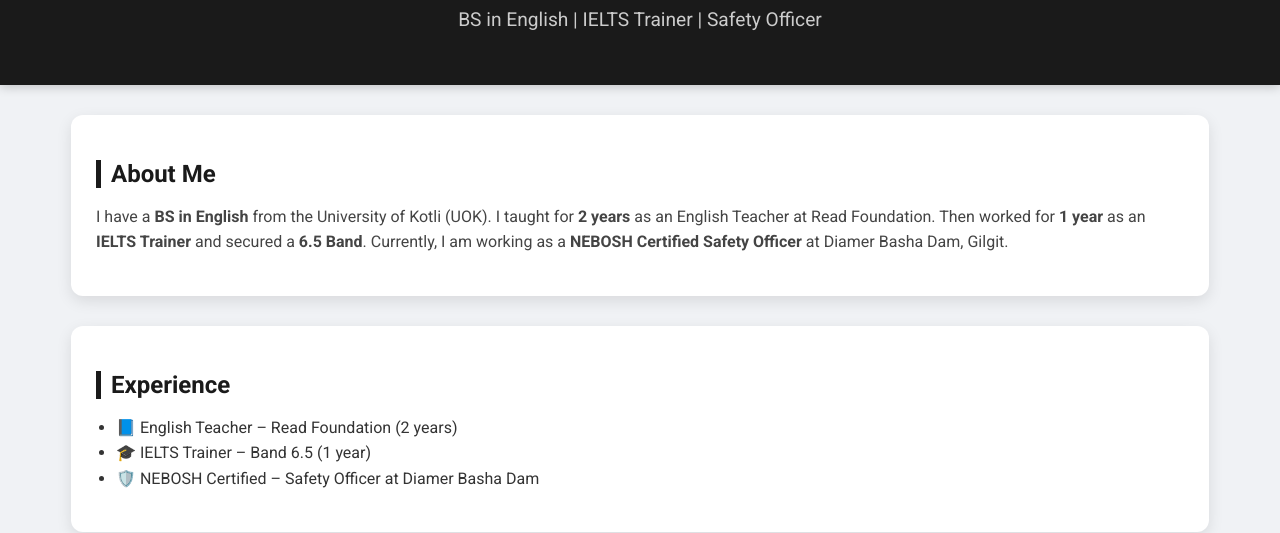
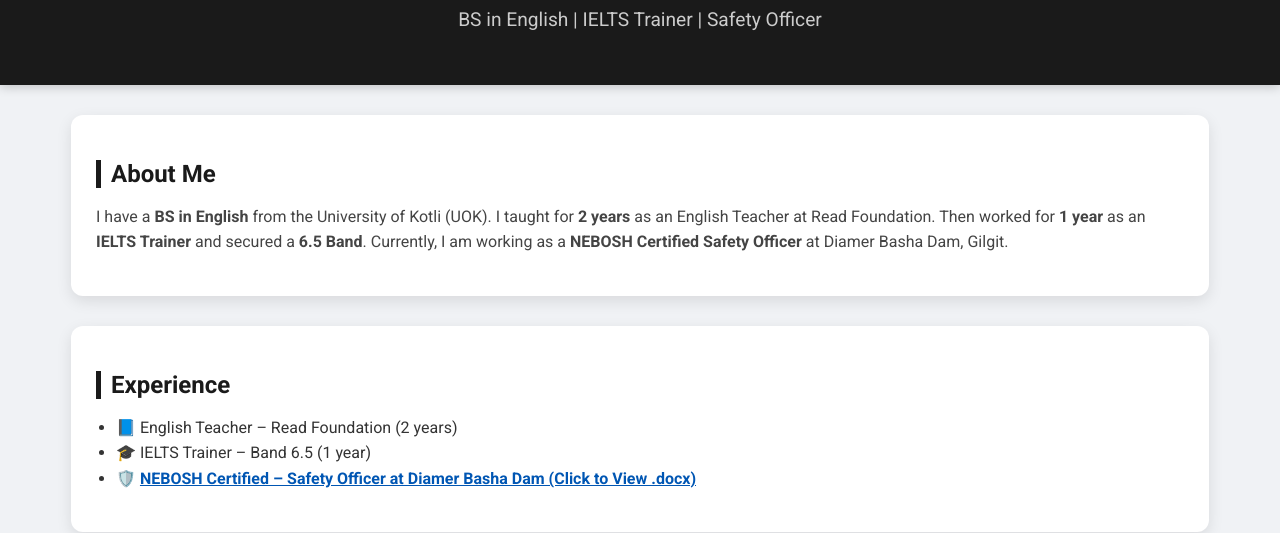
Before and after one commit to qkhan12/usamabinmanzoor-portfolio, a plain HTML site: page index.html in a window 1280 px wide. Shown: the part 281-814 px from the top of the page. Drawn offline with Linux system fonts and the light colour scheme.

Commit message:
Add files via upload

```diff
--- a/index.html
+++ b/index.html
@@ -4,13 +4,13 @@
   <meta charset="UTF-8" />
   <meta name="viewport" content="width=device-width, initial-scale=1.0" />
   <title>Usama Bin Manzoor - Portfolio</title>
+  <!-- ✅ Correct CSS link -->
   <link rel="stylesheet" href="style.css" />
 </head>
 <body>
 
-  <!-- 🔝 Header with profile picture -->
+  <!-- 🔝 Header with profile picture (linked correctly) -->
   <header>
-    <!-- Clickable image using anchor link -->
     <a href="#fullimage">
       <img src="images/profile.jpg" alt="Profile" class="profile-pic" />
     </a>
@@ -29,13 +29,17 @@
     </p>
   </section>
 
-  <!-- 💼 Experience Section -->
+  <!-- 💼 Experience Section with .docx link -->
   <section>
     <h2>Experience</h2>
     <ul>
       <li>📘 English Teacher – Read Foundation (2 years)</li>
       <li>🎓 IELTS Trainer – Band 6.5 (1 year)</li>
-      <li>🛡️ NEBOSH Certified – Safety Officer at Diamer Basha Dam</li>
+      <li>🛡️
+        <a class="doc-link" href="safety-officer-details.docx" target="_blank" download>
+          NEBOSH Certified – Safety Officer at Diamer Basha Dam (Click to View .docx)
+        </a>
+      </li>
     </ul>
   </section>
 
@@ -46,7 +50,7 @@
     <p>Phone: +92-300-XXXXXXX</p>
   </section>
 
-  <!-- 🔲 Fullscreen Image Overlay (Lightbox style) -->
+  <!-- 🔲 Fullscreen Profile Image Overlay -->
   <div id="fullimage" class="overlay">
     <a href="#" class="close">✖</a>
     <img src="images/profile.jpg" alt="Full Profile Image" />
--- a/style.css
+++ b/style.css
@@ -1,3 +1,4 @@
+/* ✅ Google Fonts Import */
 @import url('https://fonts.googleapis.com/css2?family=Roboto:wght@400;700&display=swap');
 
 html {
@@ -12,6 +13,7 @@ body {
   color: #333;
 }
 
+/* 🔝 Header Styling */
 header {
   background: #1a1a1a;
   color: white;
@@ -40,15 +42,16 @@ header p {
   color: #cccccc;
 }
 
+/* 👤 Profile Image Styling */
 .profile-pic {
   width: 150px;
   height: 150px;
   border-radius: 50%;
   border: 4px solid white;
-  box-shadow: 0 4px 12px rgba(0,0,0,0.3);
+  box-shadow: 0 4px 12px rgba(0, 0, 0, 0.3);
   object-fit: cover;
   margin-bottom: 10px;
-  transition: transform 0.3s;
+  transition: transform 0.3s ease;
 }
 
 .profile-pic:hover {
@@ -56,6 +59,7 @@ header p {
   cursor: zoom-in;
 }
 
+/* 📦 Sections */
 section {
   background: white;
   margin: 30px auto;
@@ -85,6 +89,7 @@ p {
   color: #444;
 }
 
+/* 🎞️ Animation */
 @keyframes fadeIn {
   from {
     opacity: 0;
@@ -96,7 +101,7 @@ p {
   }
 }
 
-/* ✅ Fullscreen Overlay Style */
+/* 🔍 Fullscreen Overlay Style */
 .overlay {
   display: none;
   position: fixed;
@@ -128,3 +133,16 @@ p {
   font-size: 30px;
   text-decoration: none;
 }
+
+/* 🔗 .docx file link style */
+.doc-link {
+  color: #0056b3;
+  font-weight: bold;
+  text-decoration: underline;
+  transition: 0.3s;
+}
+
+.doc-link:hover {
+  color: #0099ff;
+  text-decoration: none;
+}
```
Also changed, not shown: 1 other file.
